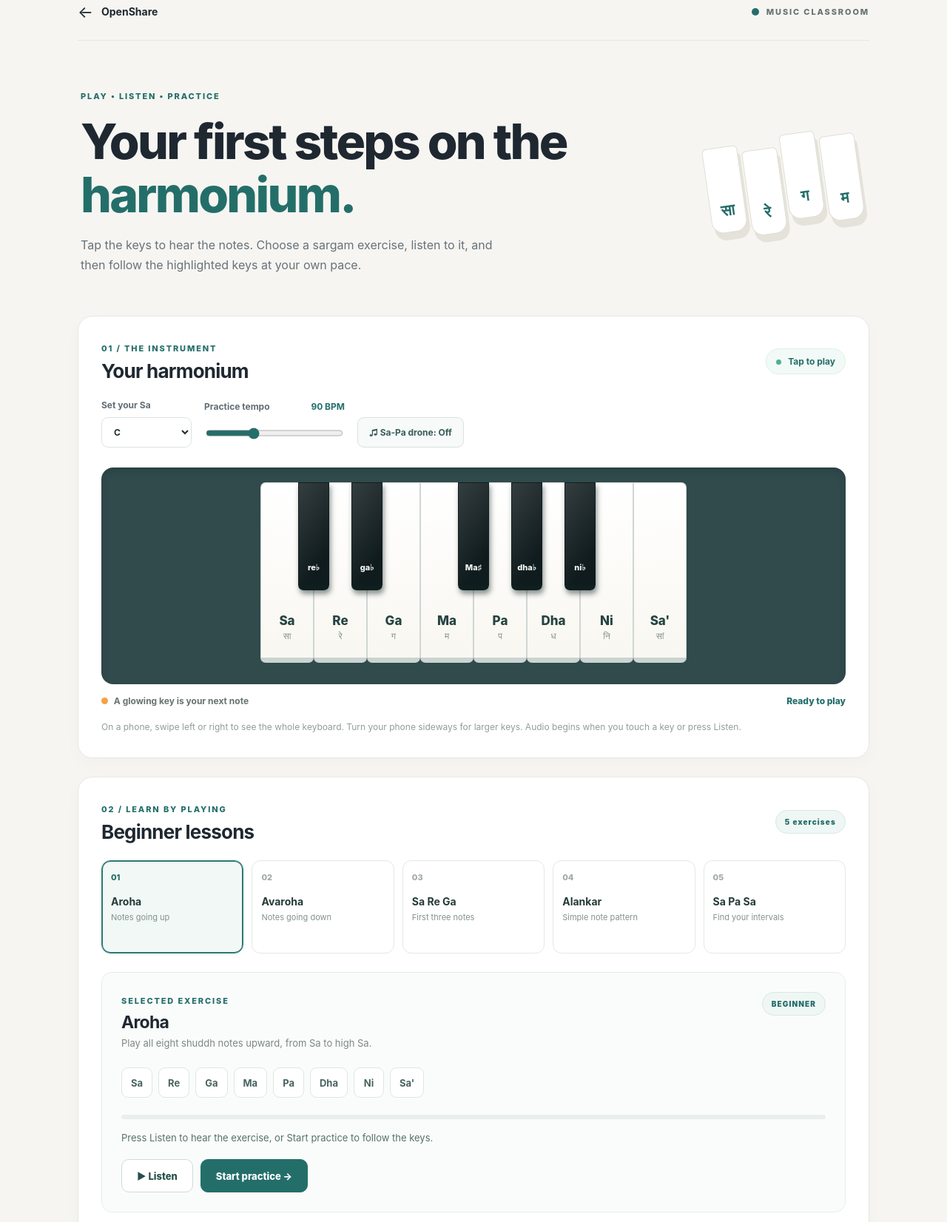
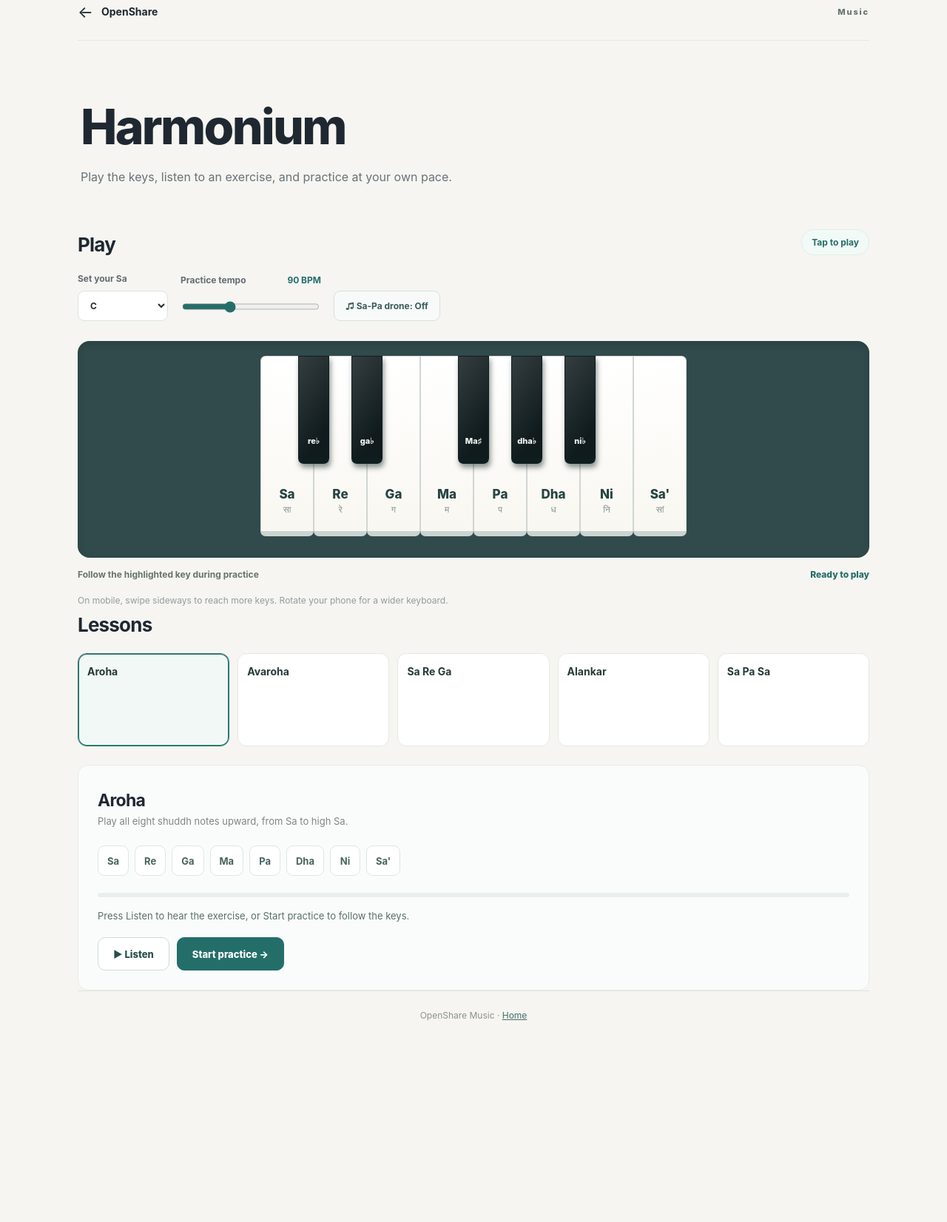
Before and after one commit to bibhatsukuiri/openshare, a plain HTML site: page music.html in a window 1280 px wide. Shown: the part 23-1675 px from the top of the page at 74% size. After the commit the page ends 1443 px from the top, so only its background shows below. Drawn offline with Linux system fonts and the light colour scheme.

Commit message:
Simplify harmonium page to a clean, decoration-free layout

```diff
--- a/music.html
+++ b/music.html
@@ -3,7 +3,7 @@
 <head>
   <meta charset="utf-8">
   <meta name="viewport" content="width=device-width, initial-scale=1">
-  <meta name="theme-color" content="#f6f5f1">
+  <meta name="theme-color" content="#ffffff">
   <meta name="description" content="Learn basic Indian classical music with a touch-friendly virtual harmonium, sargam lessons, and guided practice.">
   <title>Harmonium Classroom | OpenShare Music</title>
   <link rel="stylesheet" href="./music.css">
@@ -13,28 +13,23 @@
   <div class="page">
     <header class="topbar">
       <a class="home-link" href="./"><span aria-hidden="true">←</span> OpenShare</a>
-      <span class="topbar-label"><span class="brand-dot" aria-hidden="true"></span> MUSIC CLASSROOM</span>
+      <span class="topbar-label">Music</span>
     </header>
 
     <main>
       <section class="intro">
         <div class="intro-copy">
-          <span class="eyebrow">PLAY • LISTEN • PRACTICE</span>
-          <h1>Your first steps on the <em>harmonium.</em></h1>
-          <p>Tap the keys to hear the notes. Choose a sargam exercise, listen to it, and then follow the highlighted keys at your own pace.</p>
-        </div>
-        <div class="intro-mark" aria-hidden="true">
-          <span>सा</span><span>रे</span><span>ग</span><span>म</span>
+          <h1>Harmonium</h1>
+          <p>Play the keys, listen to an exercise, and practice at your own pace.</p>
         </div>
       </section>
 
-      <section class="instrument card" aria-labelledby="instrument-title">
+      <section class="instrument" aria-labelledby="instrument-title">
         <div class="section-title">
           <div>
-            <span class="section-kicker">01 / THE INSTRUMENT</span>
-            <h2 id="instrument-title">Your harmonium</h2>
+            <h2 id="instrument-title">Play</h2>
           </div>
-          <span class="live-badge" id="audio-status"><span aria-hidden="true"></span> Tap to play</span>
+          <span class="live-badge" id="audio-status">Tap to play</span>
         </div>
 
         <div class="controls">
@@ -77,36 +72,32 @@
           </div>
         </div>
         <div class="instrument-foot">
-          <span><span class="legend-dot" aria-hidden="true"></span> A glowing key is your next note</span>
+          <span>Follow the highlighted key during practice</span>
           <span id="note-display" class="now-playing" aria-live="polite">Ready to play</span>
         </div>
-        <p class="keyboard-hint">On a phone, swipe left or right to see the whole keyboard. Turn your phone sideways for larger keys. Audio begins when you touch a key or press Listen.</p>
+        <p class="keyboard-hint">On mobile, swipe sideways to reach more keys. Rotate your phone for a wider keyboard.</p>
       </section>
 
-      <section class="learn card" aria-labelledby="learn-title">
+      <section class="learn" aria-labelledby="learn-title">
         <div class="section-title">
           <div>
-            <span class="section-kicker">02 / LEARN BY PLAYING</span>
-            <h2 id="learn-title">Beginner lessons</h2>
+            <h2 id="learn-title">Lessons</h2>
           </div>
-          <span class="lesson-count">5 exercises</span>
         </div>
         <div id="lesson-list" class="lesson-list" aria-label="Choose an exercise">
-          <button type="button" class="lesson-tile is-selected" data-lesson="aroha" aria-pressed="true"><span class="lesson-number">01</span><strong>Aroha</strong><small>Notes going up</small></button>
-          <button type="button" class="lesson-tile" data-lesson="avaroha" aria-pressed="false"><span class="lesson-number">02</span><strong>Avaroha</strong><small>Notes going down</small></button>
-          <button type="button" class="lesson-tile" data-lesson="three" aria-pressed="false"><span class="lesson-number">03</span><strong>Sa Re Ga</strong><small>First three notes</small></button>
-          <button type="button" class="lesson-tile" data-lesson="alankar" aria-pressed="false"><span class="lesson-number">04</span><strong>Alankar</strong><small>Simple note pattern</small></button>
-          <button type="button" class="lesson-tile" data-lesson="sapa" aria-pressed="false"><span class="lesson-number">05</span><strong>Sa Pa Sa</strong><small>Find your intervals</small></button>
+          <button type="button" class="lesson-tile is-selected" data-lesson="aroha" aria-pressed="true"><strong>Aroha</strong></button>
+          <button type="button" class="lesson-tile" data-lesson="avaroha" aria-pressed="false"><strong>Avaroha</strong></button>
+          <button type="button" class="lesson-tile" data-lesson="three" aria-pressed="false"><strong>Sa Re Ga</strong></button>
+          <button type="button" class="lesson-tile" data-lesson="alankar" aria-pressed="false"><strong>Alankar</strong></button>
+          <button type="button" class="lesson-tile" data-lesson="sapa" aria-pressed="false"><strong>Sa Pa Sa</strong></button>
         </div>
 
         <div class="lesson-player">
           <div class="lesson-player-head">
             <div>
-              <span class="section-kicker">SELECTED EXERCISE</span>
               <h3 id="selected-lesson-name">Aroha</h3>
               <p id="selected-lesson-detail">Play all eight shuddh notes upward, from Sa to high Sa.</p>
             </div>
-            <span class="difficulty">BEGINNER</span>
           </div>
           <div class="note-sequence" id="note-sequence" aria-label="Notes in the exercise"></div>
           <div class="progress-track" role="progressbar" aria-label="Exercise progress" aria-valuemin="0" aria-valuemax="100" aria-valuenow="0" id="progress-track"><div id="progress-fill"></div></div>
@@ -119,13 +110,8 @@
         </div>
       </section>
 
-      <section class="tips" aria-label="Tips for beginners">
-        <div><span class="tip-number">01</span><p><strong>Start slowly.</strong> Try one note at a time and focus on the sound.</p></div>
-        <div><span class="tip-number">02</span><p><strong>Use the highlighted keys.</strong> Follow the notes in order during practice.</p></div>
-        <div><span class="tip-number">03</span><p><strong>Repeat aloud.</strong> Sing Sa, Re, Ga as you press each key.</p></div>
-      </section>
     </main>
-    <footer>OpenShare Music · A simple learning tool for music classes · <a href="./">Back to OpenShare</a></footer>
+    <footer>OpenShare Music · <a href="./">Home</a></footer>
   </div>
 </body>
 </html>
```
